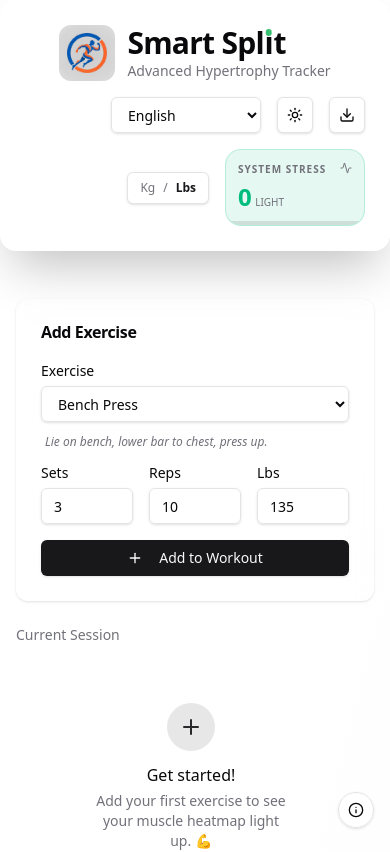
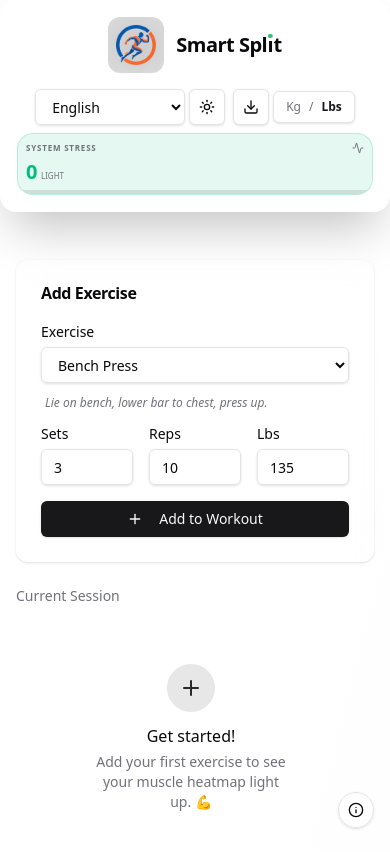
Before and after one commit to KVasquesMoviaUTN/SmartSplit, a Next.js app: page / in a window 390 px wide. Shown: the top 852 px of the page. Built offline with nearby package versions, Linux system fonts and the light colour scheme.

Commit message:
responsive navbar

```diff
--- a/src/components/Navbar.tsx
+++ b/src/components/Navbar.tsx
@@ -15,14 +15,15 @@
   const { t } = useLanguageStore();
 
   return (
-    <div className="flex flex-col items-center justify-between gap-4 p-6 rounded-2xl bg-white/5 border border-white/10 backdrop-blur-2xl shadow-2xl mb-8 transition-all hover:border-white/20">
-      <div className="flex items-center gap-3">
-        <div className="p-2 bg-primary/10 rounded-xl relative group overflow-hidden">
+    <div className="flex flex-col md:flex-row items-center justify-between gap-4 p-4 md:p-6 rounded-2xl border border-white/5 backdrop-blur-2xl shadow-2xl mb-8 transition-all hover:border-white/10 w-full">
+      {/* Header Section */}
+      <div className="flex items-center gap-3 w-full md:w-auto justify-center md:justify-start">
+        <div className="p-2 bg-primary/10 rounded-xl relative group overflow-hidden shrink-0">
           <div className="absolute inset-0 bg-primary/20 blur-xl group-hover:bg-primary/40 transition-all duration-500" />
           <Image src="/web-app-manifest-192x192.png" alt="Smart Split Logo" width={40} height={40} className="object-contain relative z-10" />
         </div>
-        <div>
-          <h1 className="text-3xl font-bold tracking-tight text-foreground">
+        <div className="flex flex-col items-start">
+          <h1 className="text-xl md:text-3xl font-bold tracking-tight text-foreground">
             {t('appTitle') === 'Smart Split' ? (
               <span className="flex items-center">
                 <span>Smart Spl</span>
@@ -38,13 +39,18 @@
               </span>
             )}
           </h1>
-          <p className="text-muted-foreground text-sm">{t('subtitle')}</p>
+          <p className="text-muted-foreground text-xs md:text-sm hidden sm:block">{t('subtitle')}</p>
         </div>
       </div>
 
-      <div className="flex items-center gap-4 flex-wrap justify-end">
+      {/* Actions Section */}
+      <div className="flex items-center gap-2 md:gap-4 w-full md:w-auto justify-center md:justify-end flex-wrap">
+        <div className="flex items-center gap-1 md:gap-2">
           <LanguageSwitcher />
           <ModeToggle />
+        </div>
+
+        <div className="flex items-center gap-1 md:gap-2">
           <Button
             variant="outline"
             size="icon"
@@ -63,18 +69,20 @@
             <Download className="h-[1.2rem] w-[1.2rem]" />
           </Button>
           <UnitToggle />
-        <div className={`flex flex-col min-w-[140px] relative overflow-hidden p-3 rounded-2xl border backdrop-blur-md transition-all duration-500
+        </div>
+
+        <div className={`flex flex-col min-w-[120px] md:min-w-[140px] relative overflow-hidden p-2 md:p-3 rounded-2xl border backdrop-blur-md transition-all duration-500 grow md:grow-0
           ${totalSystemStress < 200 ? 'bg-emerald-500/10 border-emerald-500/20' :
             totalSystemStress < 400 ? 'bg-yellow-500/10 border-yellow-500/20' :
               totalSystemStress < 600 ? 'bg-orange-500/10 border-orange-500/20' :
                 'bg-violet-600/10 border-violet-500/20 shadow-[0_0_15px_rgba(124,58,237,0.3)]'
           }`}>
           <div className="flex justify-between items-start mb-1">
-            <span className="text-[10px] uppercase tracking-widest font-bold text-muted-foreground">{t('systemStress')}</span>
+            <span className="text-[8px] md:text-[10px] uppercase tracking-widest font-bold text-muted-foreground">{t('systemStress')}</span>
             <Activity className={`w-3 h-3 ${totalSystemStress > 600 ? 'animate-bounce text-violet-400' : 'text-muted-foreground'}`} />
           </div>
           <div className="flex items-baseline gap-1">
-            <span className={`text-2xl font-black tracking-tight
+            <span className={`text-xl md:text-2xl font-black tracking-tight
               ${totalSystemStress < 200 ? 'text-emerald-500' :
                 totalSystemStress < 400 ? 'text-yellow-400' :
                   totalSystemStress < 600 ? 'text-orange-500' :
@@ -82,7 +90,7 @@
               }`}>
               {Math.round(totalSystemStress)}
             </span>
-            <span className="text-[10px] font-medium text-muted-foreground">
+            <span className="text-[8px] md:text-[10px] font-medium text-muted-foreground">
               {totalSystemStress < 200 ? 'LIGHT' :
                 totalSystemStress < 400 ? 'OPTIMAL' :
                   totalSystemStress < 600 ? 'HIGH' :
```
Lines whose indentation alone changed are shown as unchanged.
